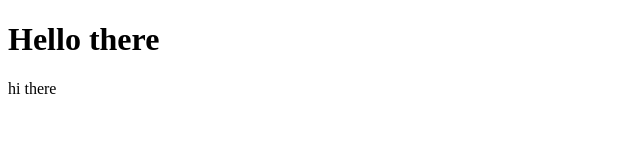
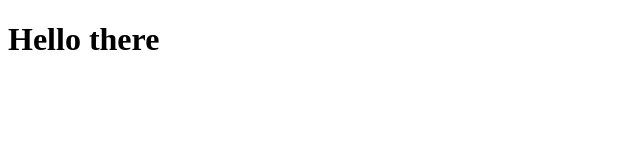
Before and after one commit to BilalMern/Advance-js, a plain HTML site: page Spread Operator/index.html in a window 1280 px wide. Shown: the full height of the page, 0-640 px from the left. Drawn offline with Linux system fonts and the light colour scheme.

Commit message:
removing para

```diff
--- a/Spread Operator/index.html
+++ b/Spread Operator/index.html
@@ -7,7 +7,7 @@
 </head>
 <body>
     <h1>Hello there</h1>
-    <p>hi there</p>
+
     <script src="app.js"></script>
 </body>
 </html>
```
